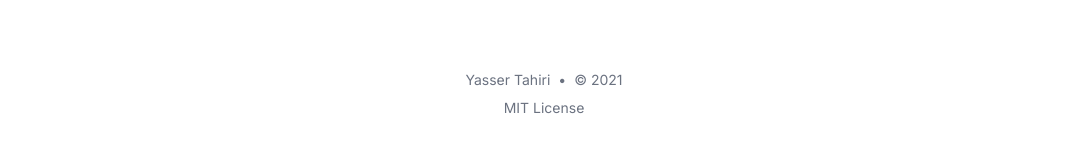
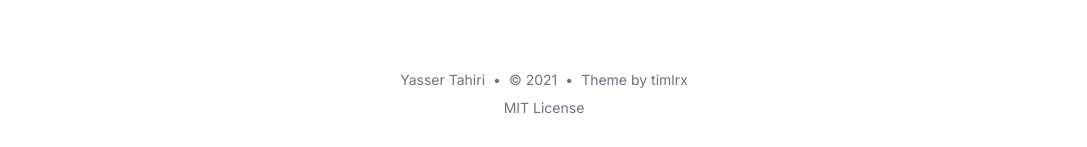
Before and after one commit to yezz123/Blog, a Next.js app: page / in a window 1280 px wide. Shown: the part 1727-1874 px from the top of the page, without its empty margins (96-1183 px from the left). Built offline with nearby package versions, Linux system fonts and the light colour scheme; what @tailwindcss/typography would draw is missing.

Commit message:
Provide Data Changes :rocket:

```diff
--- a/components/Footer.js
+++ b/components/Footer.js
@@ -20,6 +20,10 @@ export default function Footer() {
           </Link>
           <div>{` • `}</div>
           <div>{`© ${new Date().getFullYear()}`}</div>
+          <div>{` • `}</div>
+          <Link href="https://github.com/timlrx/tailwind-nextjs-starter-blog">
+            <div>Theme by timlrx</div>
+          </Link>
         </div>
         <div className="mb-8 text-sm text-gray-500 dark:text-gray-400">
           <Link href="https://github.com/yezz123/Blog/blob/master/LICENSE">MIT License</Link>
--- a/data/siteMetadata.json
+++ b/data/siteMetadata.json
@@ -4,7 +4,7 @@
   "headerTitle": "Blog",
   "description": "I'm more Passionate about new Technologies, new Ideas and ways of Thinking. A self taught & an enthusiast programmer , trying to create magic with 0's and 1's .",
   "language": "en-us",
-  "siteUrl": "https://blog.yezz.me/",
+  "siteUrl": "https://blog.yezz.me",
   "siteRepo": "https://github.com/yezz123/Blog",
   "image": "/static/images/avatar.png",
   "socialBanner": "/static/images/card.png",
--- a/layouts/ListLayout.js
+++ b/layouts/ListLayout.js
@@ -53,7 +53,7 @@ export default function ListLayout({ posts, title, initialDisplayPosts = [], pag
           {displayPosts.map((frontMatter) => {
             const { slug, date, title, summary, tags } = frontMatter
             return (
-              <li key={slug} className="py-4">
+              <li key={slug} className="py-4 hover:bg-gray-200">
                 <article className="space-y-2 xl:grid xl:grid-cols-4 xl:space-y-0 xl:items-baseline">
                   <dl>
                     <dt className="sr-only">Published on</dt>
--- a/layouts/PostLayout.js
+++ b/layouts/PostLayout.js
@@ -8,9 +8,7 @@ import siteMetadata from '@/data/siteMetadata'
 
 const editUrl = (fileName) => `${siteMetadata.siteRepo}/blob/master/data/blog/${fileName}`
 const discussUrl = (slug) =>
-  `https://mobile.twitter.com/search?q=${encodeURIComponent(
-    `${siteMetadata.siteUrl}/blog/${slug}`
-  )}`
+  `https://twitter.com/search?q=${encodeURIComponent(`${siteMetadata.siteUrl}/blog/${slug}`)}`
 
 const postDateTemplate = { weekday: 'long', year: 'numeric', month: 'long', day: 'numeric' }
 
--- a/pages/projects.js
+++ b/pages/projects.js
@@ -19,7 +19,7 @@ export default function Projects() {
             Projects
           </h1>
           <p className="text-lg leading-7 text-gray-500 dark:text-gray-400">
-            Showcase your projects with a hero image (16 x 9)
+            Projects I created, worked on or collaborated in
           </p>
         </div>
         <div className="container py-12">
```
